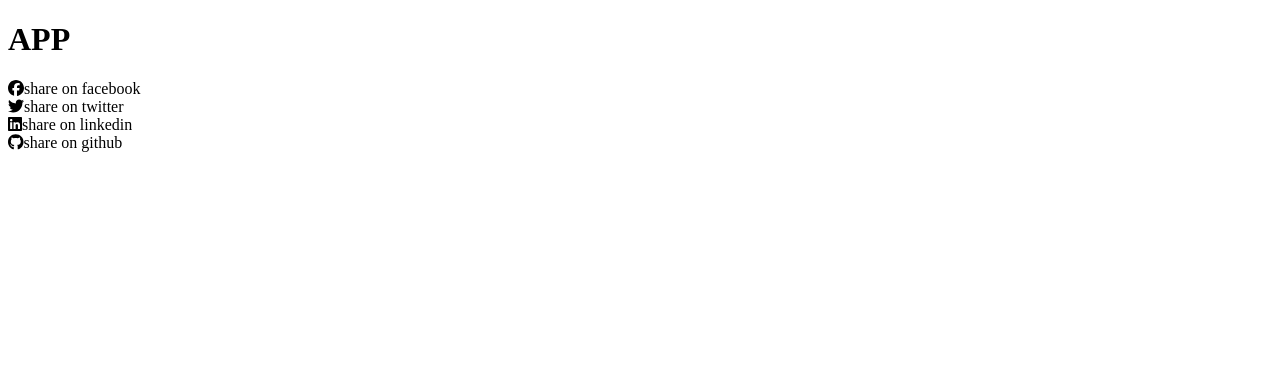
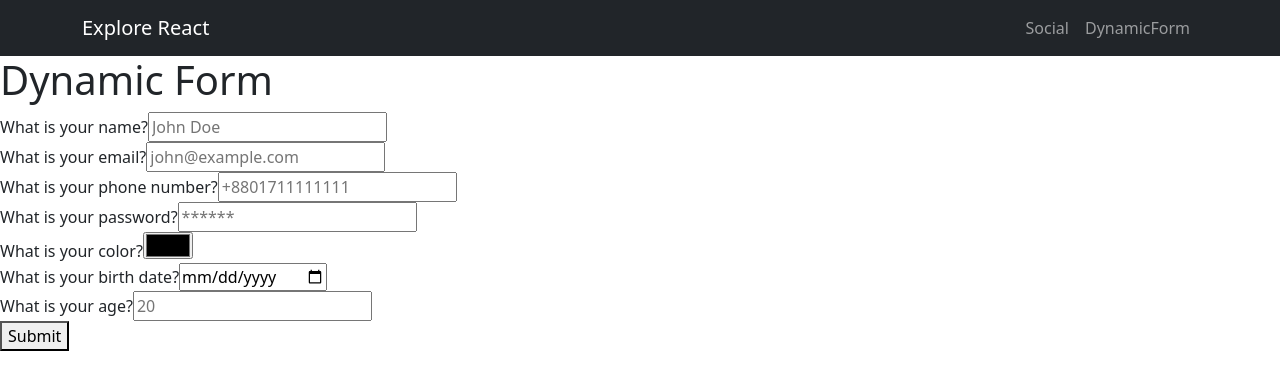
Before and after one commit to Mdromi/Full-Stack-Army, a React (Vite) app in the folder 33.Understand The Data From A Different Perspective/: page /dynamic-form in a window 1280 px wide. Shown: the top 390 px of the page. Built offline with nearby package versions, Linux system fonts and the light colour scheme.

Commit message:
learn json to jsx in lecture 35

```diff
--- a/33.Understand The Data From A Different Perspective/package.json
+++ b/33.Understand The Data From A Different Perspective/package.json
@@ -14,9 +14,12 @@
     "@fortawesome/free-regular-svg-icons": "^6.2.1",
     "@fortawesome/free-solid-svg-icons": "^6.2.1",
     "@fortawesome/react-fontawesome": "^0.2.0",
+    "bootstrap": "^5.2.3",
     "react": "^18.2.0",
+    "react-bootstrap": "^2.7.0",
     "react-dom": "^18.2.0",
-    "react-fontawesome": "^1.7.1"
+    "react-fontawesome": "^1.7.1",
+    "react-router-dom": "^6.7.0"
   },
   "devDependencies": {
     "@types/react": "^18.0.26",
--- a/33.Understand The Data From A Different Perspective/src/App.jsx
+++ b/33.Understand The Data From A Different Perspective/src/App.jsx
@@ -1,26 +1,14 @@
 import React from "react";
-import { FontAwesomeIcon } from "@fortawesome/react-fontawesome";
-import { socialIcons } from "./data";
-
+import DynamicForm from "./components/dynamic-form/DynamicForm";
+import Routers from "./components/router/Routers";
+import Social from "./components/social/Social";
 
 const App = () => {
   return (
     <div>
-      <h1>APP </h1>
-      {socialIcons.map(item => (
-        <IconItem key={item.id} item={item}/>
-      ))}
+      <Routers />
     </div>
   );
 };
 
-function IconItem({item}) {
-  return (
-    <div>
-          <FontAwesomeIcon icon={["fab", item.icon]} />
-        <span>{item.tooltip}</span>
-        </div>
-  )
-}
-
 export default App;
--- /dev/null
+++ b/33.Understand The Data From A Different Perspective/src/components/common/NavBar.jsx
@@ -0,0 +1,20 @@
+import React from "react";
+import {Container, Nav, Navbar} from "react-bootstrap";
+import {
+  Link
+} from "react-router-dom";
+
+function NavBar() {
+  return (
+    <Navbar bg="dark" variant="dark" expand="xl">
+      <Container>
+        <Navbar.Brand as={Link} to="/">Explore React</Navbar.Brand>
+        <Nav className="mr-auto">
+          <Nav.Link as={Link} to="/social">Social</Nav.Link>
+          <Nav.Link as={Link} to="/dynamic-form">DynamicForm</Nav.Link>
+        </Nav>
+      </Container>
+    </Navbar>
+  );
+}
+export default NavBar;
--- /dev/null
+++ b/33.Understand The Data From A Different Perspective/src/components/dynamic-form/DynamicForm.jsx
@@ -0,0 +1,103 @@
+import React, { useState } from "react";
+
+const formFields = {
+  name: {
+    label: "What is your name?",
+    type: "text",
+    placeholder: "John Doe",
+  },
+  email: {
+    label: "What is your email?",
+    type: "email",
+    placeholder: "john@example.com",
+  },
+  phone: {
+    label: "What is your phone number?",
+    type: "tel",
+    placeholder: "+8801711111111",
+  },
+  password: {
+    label: "What is your password?",
+    type: "password",
+    placeholder: "******",
+  },
+  color: {
+    label: "What is your color?",
+    type: "color",
+    placeholder: "red",
+  },
+  birthday: {
+    label: "What is your birth date?",
+    type: "date",
+    placeholder: "1-1-2022",
+  },
+  age: {
+    label: "What is your age?",
+    type: "number",
+    placeholder: "20",
+  },
+};
+
+const mapObjectToArray = (obj) => {
+  return Object.keys(obj).map((key) => ({ name: key, ...obj[key] }));
+};
+
+const transformObject = (obj) => {
+  return Object.keys(obj).reduce((acc, cur) => {
+    acc[cur] = {
+      ...obj[cur],
+      value: "",
+    };
+    return acc;
+  }, {});
+};
+
+const DynamicForm = () => {
+  const [formState, setFormState] = useState(transformObject(formFields));
+  const formData = mapObjectToArray(formState);
+
+  const handleSubmit = (event) => {
+    event.preventDefault();
+    const values = Object.keys(formState).reduce((acc, cur) => {
+      acc[cur] = formState[cur].value;
+      return acc;
+    }, {});
+
+    console.log(values);
+  };
+
+  const handleChange = (event) => {
+    setFormState({
+      ...formState,
+      [event.target.name]: {
+        ...formState[event.target.name],
+        value: event.target.value,
+      },
+    });
+  };
+
+  return (
+    <>
+      <h1>Dynamic Form</h1>
+      <form onSubmit={handleSubmit}>
+        {formData.map((item, index) => (
+          <div key={index}>
+            <label htmlFor={item.name}>{item.label}</label>
+            <input
+              type={item.type}
+              name={item.name}
+              placeholder={item.placeholder}
+              value={item.value}
+              onChange={handleChange}
+            />
+          </div>
+        ))}
+        <div>
+          <button type="submit">Submit</button>
+        </div>
+      </form>
+    </>
+  );
+};
+
+export default DynamicForm;
--- /dev/null
+++ b/33.Understand The Data From A Different Perspective/src/components/router/Routers.jsx
@@ -0,0 +1,19 @@
+import { BrowserRouter as Router, Route, Routes } from "react-router-dom";
+import NavBar from "../common/NavBar";
+import Social from '../social/Social'
+import DynamicForm from '../dynamic-form/DynamicForm'
+
+function Routers() {
+  return (
+    <Router>
+      <header>
+        <NavBar />
+        <Routes>
+          <Route path="/social" element={<Social />} />
+          <Route path="/dynamic-form" element={<DynamicForm />} />
+        </Routes>
+      </header>
+    </Router>
+  );
+}
+export default Routers;
--- /dev/null
+++ b/33.Understand The Data From A Different Perspective/src/components/social/Social.jsx
@@ -0,0 +1,25 @@
+import React from "react";
+import { FontAwesomeIcon } from "@fortawesome/react-fontawesome";
+import { socialIcons } from "../../data";
+
+const Social = () => {
+  return (
+    <div>
+      <h1>Social APP </h1>
+      {socialIcons.map((item) => (
+        <IconItem key={item.id} item={item} />
+      ))}
+    </div>
+  );
+};
+
+function IconItem({ item }) {
+  return (
+    <div>
+      <FontAwesomeIcon icon={["fab", item.icon]} />
+      <span>{item.tooltip}</span>
+    </div>
+  );
+}
+
+export default Social;
--- a/33.Understand The Data From A Different Perspective/src/main.jsx
+++ b/33.Understand The Data From A Different Perspective/src/main.jsx
@@ -5,7 +5,7 @@ import { library } from "@fortawesome/fontawesome-svg-core";
 import { fab } from '@fortawesome/free-brands-svg-icons';
 import { fas } from "@fortawesome/free-solid-svg-icons";
 library.add(fas, fab);
-
+import 'bootstrap/dist/css/bootstrap.min.css';
 ReactDOM.createRoot(document.getElementById('root')).render(
   <React.StrictMode>
     <App />
```
Also changed, not shown: 1 other file (tests, documents, lock files or other folders).
